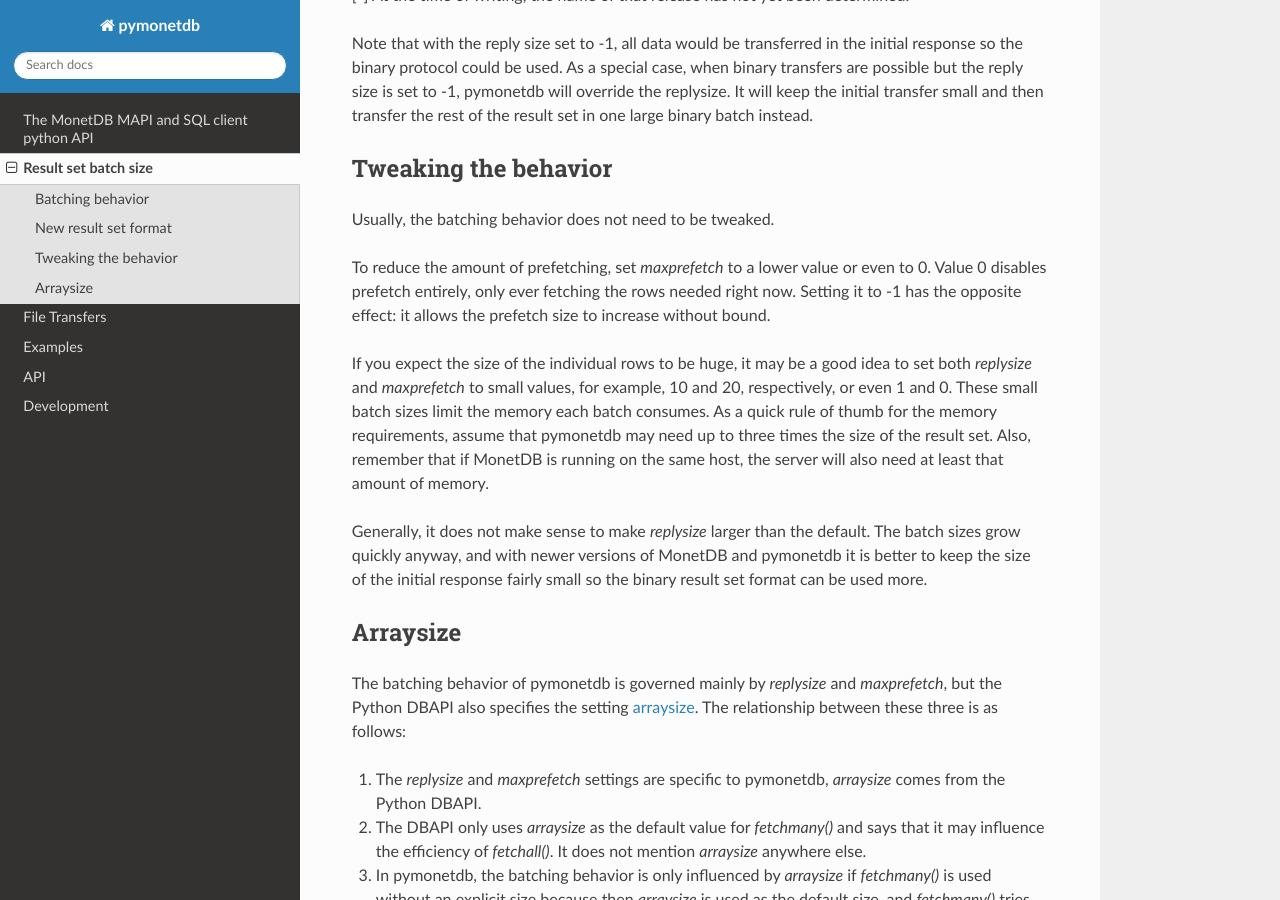
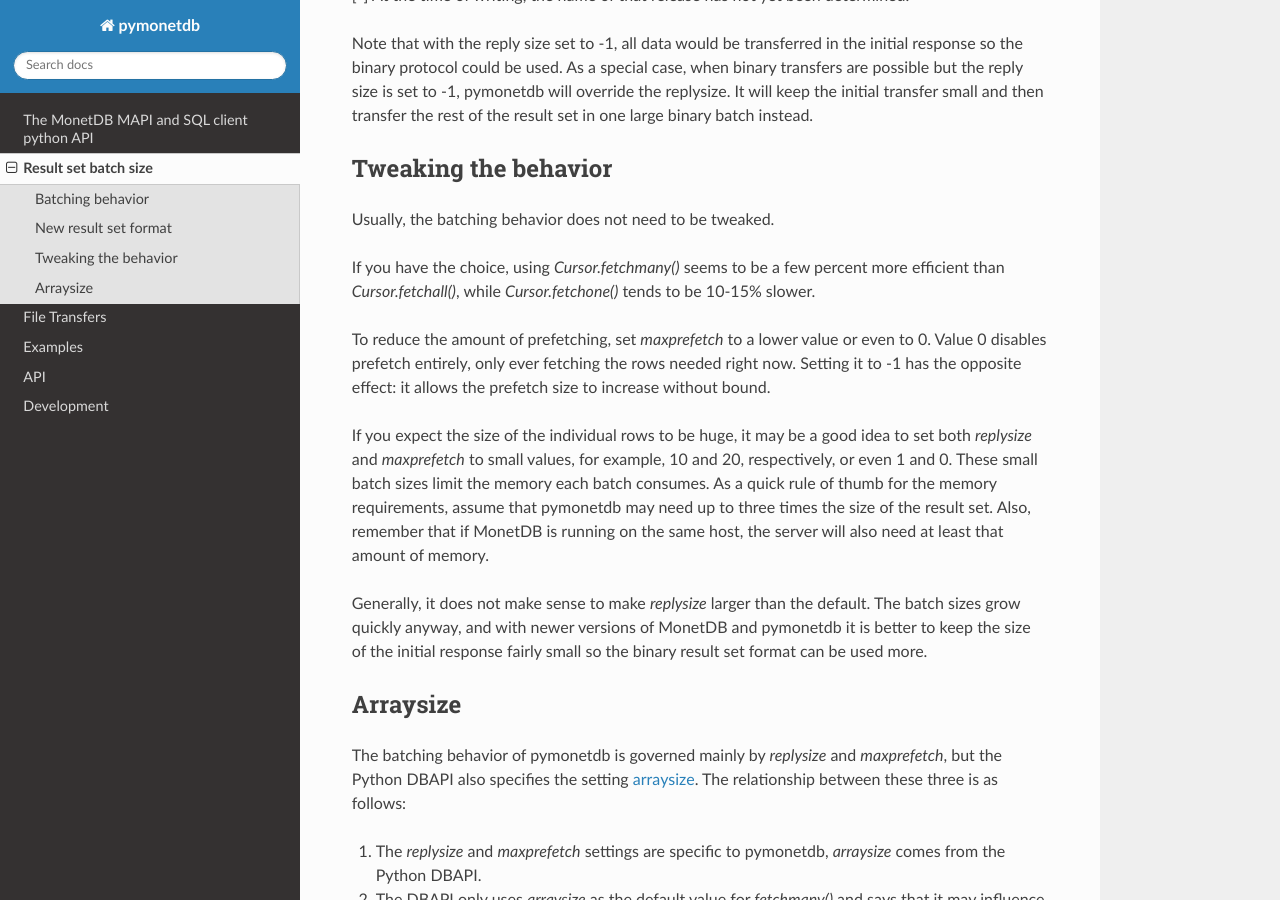
Before and after one commit to MonetDB/pymonetdb, a Sphinx documentation site: the page built from doc/batchsize.rst, in a window 1280 px wide and 900 px high, scrolled down 1237 px. Built offline with Sphinx 7.4.7 and the Read the Docs theme 2.0.0, drawn with Linux system fonts in a browser that asks for light colours; the version number could not be read and is left out.

Commit message:
Add remark comparing fetchall/many/one.

```diff
--- a/doc/batchsize.rst
+++ b/doc/batchsize.rst
@@ -70,6 +70,10 @@ Tweaking the behavior
 
 Usually, the batching behavior does not need to be tweaked.
 
+If you have the choice, using `Cursor.fetchmany()` seems to be a few percent
+more efficient than `Cursor.fetchall()`, while `Cursor.fetchone()` tends to be
+10-15% slower.
+
 To reduce the amount of prefetching, set `maxprefetch` to a lower value or even
 to 0. Value 0 disables prefetch entirely, only ever fetching the rows needed right
 now. Setting it to -1 has the opposite effect: it allows the prefetch size to
```
